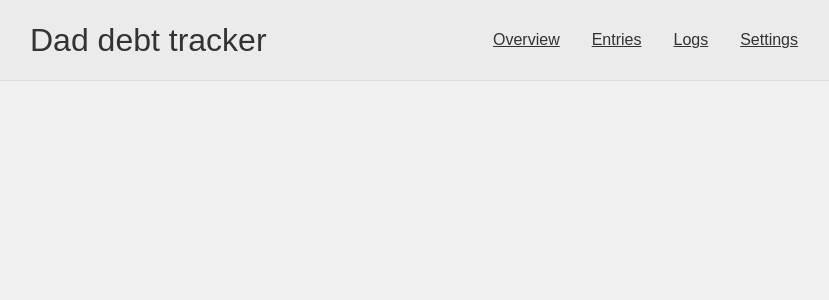
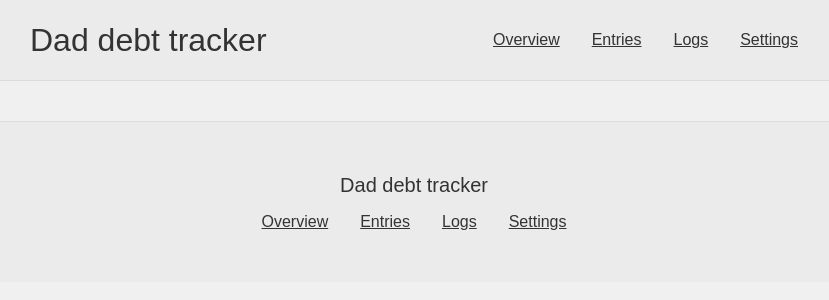
Before and after one commit to kacperdygon/dad-debt-tracker, a Vue app in the folder frontend/: page / in a window 1280 px wide. Shown: the top 300 px of the page, without its empty margins (226-1055 px from the left). Built offline with nearby package versions, Linux system fonts and the light colour scheme; no server answers.

Commit message:
simple footer

```diff
--- a/frontend/src/App.vue
+++ b/frontend/src/App.vue
@@ -5,6 +5,7 @@ import { ref, provide, onMounted } from 'vue';
 import { RouterView } from 'vue-router';
 import { useEntryStore } from '@/store/entries';
 import { useAuthStore } from '@/store/auth';
+import FooterComponent from './components/footer/FooterComponent.vue';
 
 const entryModalRef = ref<typeof EntryModal | null>(null);
 
@@ -31,6 +32,7 @@ async function fetchDataIfSignedIn () {
   <div class="margin-div">
     <RouterView />
   </div>
+  <FooterComponent />
 
   <EntryModal ref="entryModalRef" />
 </template>
--- /dev/null
+++ b/frontend/src/components/footer/FooterComponent.vue
@@ -0,0 +1,52 @@
+<script setup lang="ts">
+
+import { RouterLink, useRoute } from 'vue-router';
+
+</script>
+
+<template>
+
+    <footer v-if="useRoute().path !== '/auth'">
+        <h3>
+            Dad debt tracker
+        </h3>
+        <ul>
+        <li>
+          <RouterLink to="/">Overview</RouterLink>
+        </li>
+        <li>
+          <RouterLink to="/entries">Entries</RouterLink>
+        </li>
+        <li>
+          <RouterLink to="/logs">Logs</RouterLink>
+        </li>
+        <li>
+          <RouterLink to="/settings">Settings</RouterLink>
+        </li>
+      </ul>
+    </footer>
+
+</template>
+
+<style scoped>
+h3{
+    margin:0;
+}
+footer{
+    border-top: solid 1px var(--light-border);
+    height:10rem;
+    display:flex;
+    align-items: center;
+    justify-content:center;
+    flex-direction: column;
+    background-color: var(--foreground-color);
+}
+ul{
+    list-style:none;
+    padding:0;
+    display:flex;
+    justify-content: center;
+    gap:2rem;
+    margin-bottom:0;
+}
+</style>
```
